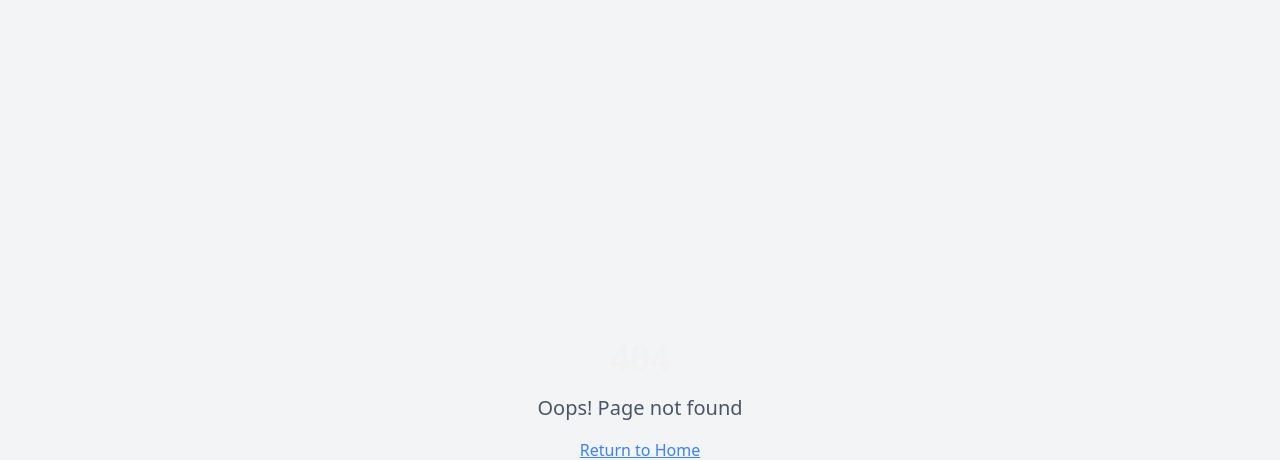
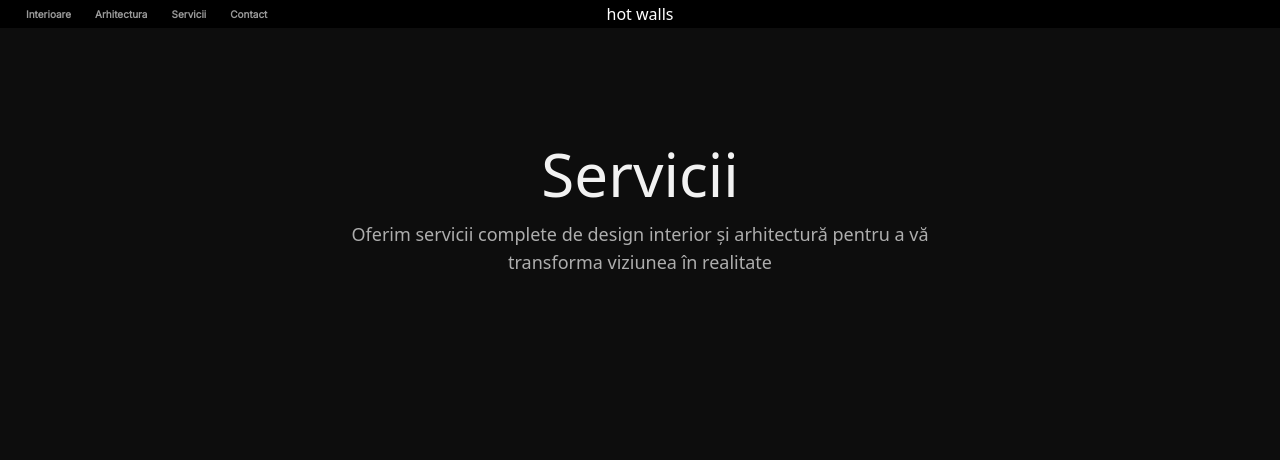
Before and after one commit to AVA1502/spaces-styled-dreams, a React (Vite) app: page /servicii in a window 1280 px wide. Before the commit this address had no page. Shown: the top 460 px of the page. Built offline with nearby package versions, Linux system fonts and the light colour scheme; the HTML template or start-up script is replaced by a standard one.

Commit message:
Add link to services page

```diff
--- a/src/App.tsx
+++ b/src/App.tsx
@@ -8,6 +8,7 @@ import Interioare from "./pages/Interioare";
 import ContemporaryElegance from "./pages/ContemporaryElegance";
 import ModernMinimalism from "./pages/ModernMinimalism";
 import Architecture from "./pages/Architecture";
+import Servicii from "./pages/Servicii";
 import NotFound from "./pages/NotFound";
 
 const queryClient = new QueryClient();
@@ -24,6 +25,7 @@ const App = () => (
           <Route path="/interioare/contemporary-elegance" element={<ContemporaryElegance />} />
           <Route path="/interioare/modern-minimalism" element={<ModernMinimalism />} />
           <Route path="/arhitectura" element={<Architecture />} />
+          <Route path="/servicii" element={<Servicii />} />
           {/* ADD ALL CUSTOM ROUTES ABOVE THE CATCH-ALL "*" ROUTE */}
           <Route path="*" element={<NotFound />} />
         </Routes>
--- a/src/components/Header.tsx
+++ b/src/components/Header.tsx
@@ -12,7 +12,7 @@ const Header = () => {
               Arhitectura
             </a>
 
-            <a href="#servicii" className="text-[10px] text-white/60 hover:text-white transition-quick font-bold">
+            <a href="/servicii" className="text-[10px] text-white/60 hover:text-white transition-quick font-bold">
               Servicii
             </a>
             <a href="#contact" className="text-[10px] text-white/60 hover:text-white transition-quick font-bold">
--- /dev/null
+++ b/src/pages/Servicii.tsx
@@ -0,0 +1,27 @@
+import Header from "@/components/Header";
+import Services from "@/components/Services";
+import Footer from "@/components/Footer";
+
+const Servicii = () => {
+  return (
+    <div className="min-h-screen">
+      <Header />
+      <main className="pt-20">
+        <div className="container mx-auto px-4 py-16">
+          <div className="text-center mb-16">
+            <h1 className="text-4xl md:text-6xl font-light text-foreground mb-4">
+              Servicii
+            </h1>
+            <p className="text-lg text-foreground/70 max-w-2xl mx-auto">
+              Oferim servicii complete de design interior și arhitectură pentru a vă transforma viziunea în realitate
+            </p>
+          </div>
+        </div>
+        <Services />
+      </main>
+      <Footer />
+    </div>
+  );
+};
+
+export default Servicii;
```
